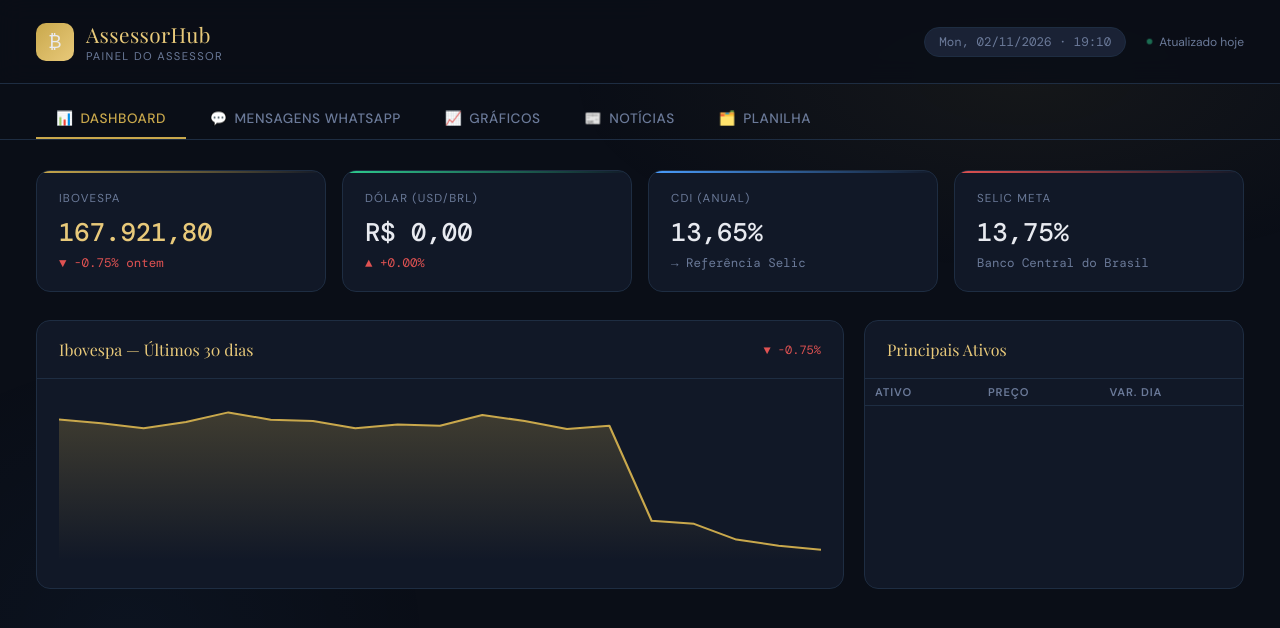
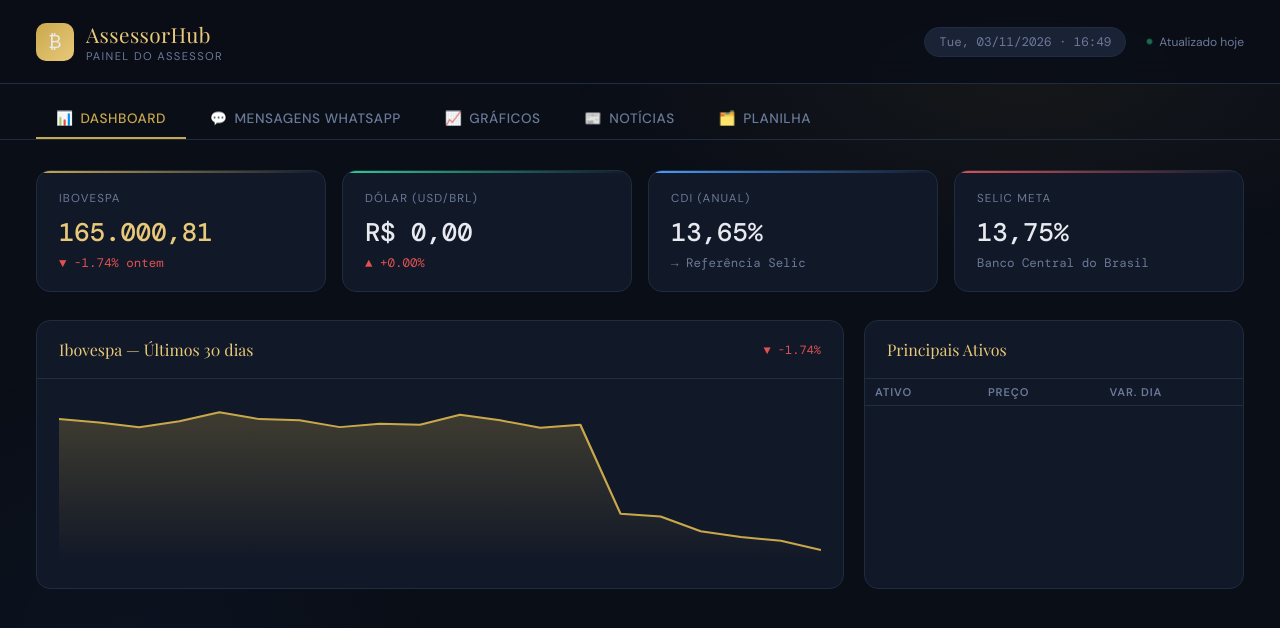
Before and after one commit to joaoferracin/assessor-hub, a plain HTML site: page index.html in a window 1280 px wide. Drawn offline with nearby package versions, Linux system fonts and the light colour scheme.

Commit message:
🔄 Hub atualizado — 03/11/2026 16:49

```diff
--- a/index.html
+++ b/index.html
@@ -3,7 +3,7 @@
 <head>
 <meta charset="UTF-8">
 <meta name="viewport" content="width=device-width, initial-scale=1.0">
-<title>AssessorHub — 02/11/2026</title>
+<title>AssessorHub — 03/11/2026</title>
 <link href="https://fonts.googleapis.com/css2?family=Playfair+Display:wght@400;700&family=DM+Sans:wght@300;400;500;600&family=DM+Mono:wght@400;500&display=swap" rel="stylesheet">
 <style>
   :root {
@@ -135,7 +135,7 @@
     </div>
   </div>
   <div style="display:flex;align-items:center;gap:20px;">
-    <span class="date-pill">Mon, 02/11/2026 · 19:10</span>
+    <span class="date-pill">Tue, 03/11/2026 · 16:49</span>
     <span style="font-size:.75rem;color:var(--muted);display:flex;align-items:center;"><span class="pulse"></span>Atualizado hoje</span>
   </div>
 </header>
@@ -153,8 +153,8 @@
   <div class="kpi-row">
     <div class="kpi-card gold">
       <div class="kpi-label">Ibovespa</div>
-      <div class="kpi-value" style="color:var(--gold-light)">167.921,80</div>
-      <div class="kpi-change" style="color:var(--red)">▼ -0.75% ontem</div>
+      <div class="kpi-value" style="color:var(--gold-light)">165.000,81</div>
+      <div class="kpi-change" style="color:var(--red)">▼ -1.74% ontem</div>
     </div>
     <div class="kpi-card green">
       <div class="kpi-label">Dólar (USD/BRL)</div>
@@ -176,7 +176,7 @@
     <div class="card">
       <div class="card-header">
         <span class="card-title">Ibovespa — Últimos 30 dias</span>
-        <span style="font-size:.75rem;color:var(--red);font-family:'DM Mono',monospace">▼ -0.75%</span>
+        <span style="font-size:.75rem;color:var(--red);font-family:'DM Mono',monospace">▼ -1.74%</span>
       </div>
       <div class="card-body">
         <svg id="mainChart" viewBox="0 0 700 160" preserveAspectRatio="none" style="width:100%;height:160px;"></svg>
@@ -292,7 +292,7 @@
 
 <script>
 // Dados injetados pelo Python
-const IBOV_HISTORY = [206912, 205835, 204302, 206220, 209067, 206888, 206506, 204324, 205430, 205079, 208296, 206495, 204120, 205083, 176608, 175710, 171006, 169186, 167922];
+const IBOV_HISTORY = [206912, 205835, 204302, 206220, 209067, 206888, 206506, 204324, 205430, 205079, 208296, 206495, 204120, 205083, 176608, 175710, 171006, 169186, 167922, 165000.8125];
 const NEWS_DATA    = [];
 
 // ── Tabs ──────────────────────────────────────────────────────────────────────
```
